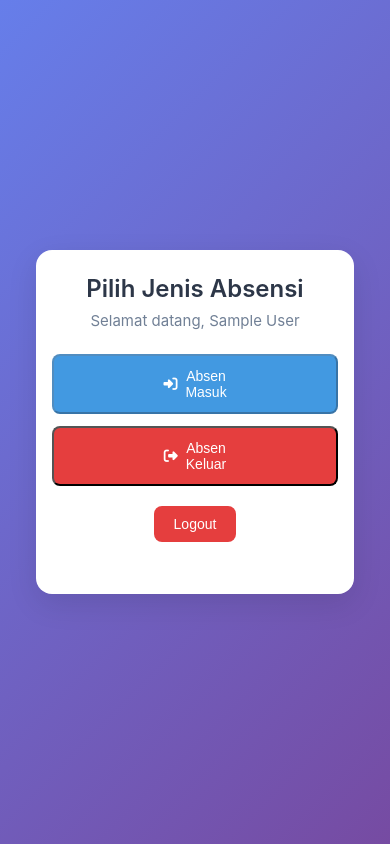
After one commit to Anggairm/persen, a PHP site: page /personel/absensi_selector.php in a window 390 px wide. The commit adds this page. Run offline with PHP 8.4, Linux system fonts and the light colour scheme; the visitor is signed in with stand-in values (Sample User, id 1); some libraries are stand-ins or nearby versions.

Commit message:
Add QR-based absensi keluar and selector for personel
Introduces absensi_selector.php for choosing absen masuk/keluar, scan_keluar.php for QR code scanning to record absensi keluar, and simpan_keluar.php for saving keluar time. Updates rekap_harian.php to display jam masuk and jam keluar, and changes login redirect to the selector page. Also updates the QR code image.

```diff
--- /dev/null
+++ b/personel/absensi_selector.php
@@ -0,0 +1,272 @@
+<?php
+session_start();
+if (!isset($_SESSION['personel_id'])) {
+    header('Location: login_personel.php');
+    exit;
+}
+
+date_default_timezone_set("Asia/Jakarta");
+$jam_sekarang = date("H:i");
+
+$disable_masuk  = ($jam_sekarang > "08:00"); // disable jika lewat jam 8
+$enable_keluar  = ($jam_sekarang >= "08:00"); // enable jika jam >= 15
+?>
+
+<!DOCTYPE html>
+<html lang="id">
+<head>
+    <meta charset="UTF-8">
+    <meta name="viewport" content="width=device-width, initial-scale=1.0">
+    <title>Scan QR Code</title>
+    <script src="https://unpkg.com/html5-qrcode"></script>
+    <style>
+        * {
+            margin: 0;
+            padding: 0;
+            box-sizing: border-box;
+        }
+
+        body {
+            font-family: -apple-system, BlinkMacSystemFont, 'Segoe UI', Roboto, Oxygen, Ubuntu, Cantarell, sans-serif;
+            background: linear-gradient(135deg, #667eea 0%, #764ba2 100%);
+            min-height: 100vh;
+            display: flex;
+            align-items: center;
+            justify-content: center;
+            padding: 20px;
+        }
+
+        .scan-container {
+            background: white;
+            border-radius: 16px;
+            padding: 32px 24px;
+            box-shadow: 0 10px 30px rgba(0, 0, 0, 0.1);
+            max-width: 480px;
+            width: 100%;
+            text-align: center;
+        }
+
+        .header {
+            margin-bottom: 24px;
+        }
+
+        h2 {
+            color: #2d3748;
+            font-size: 28px;
+            font-weight: 600;
+            margin-bottom: 8px;
+        }
+
+        .welcome-text {
+            color: #718096;
+            font-size: 16px;
+            margin-bottom: 20px;
+        }
+
+        .logout-form {
+            margin-bottom: 28px;
+        }
+
+        .logout-button {
+            background: #e53e3e;
+            color: white;
+            border: none;
+            padding: 10px 20px;
+            border-radius: 8px;
+            font-size: 14px;
+            font-weight: 500;
+            cursor: pointer;
+            outline: none;
+        }
+
+        .logout-button:hover {
+            background: #c53030;
+        }
+
+        .logout-button:active {
+            transform: translateY(1px);
+        }
+
+        .scanner-wrapper {
+            background: #f7fafc;
+            border-radius: 12px;
+            padding: 16px;
+            margin-bottom: 20px;
+        }
+
+        #reader {
+            width: 100%;
+            max-width: 320px;
+            margin: 0 auto;
+            border-radius: 8px;
+            overflow: hidden;
+        }
+
+        #reader video {
+            border-radius: 8px;
+        }
+
+        #result {
+            min-height: 24px;
+            padding: 12px;
+            background: #edf2f7;
+            border-radius: 8px;
+            color: #4a5568;
+            font-size: 14px;
+            font-weight: 500;
+            border: 2px solid transparent;
+        }
+
+        #result.success {
+            background: #c6f6d5;
+            color: #22543d;
+            border-color: #9ae6b4;
+        }
+
+        #result.error {
+            background: #fed7d7;
+            color: #742a2a;
+            border-color: #fc8181;
+        }
+
+        .scan-instruction {
+            color: #718096;
+            font-size: 14px;
+            margin-bottom: 16px;
+            line-height: 1.5;
+        }
+
+        /* Action Buttons (Absen Masuk & Absen Keluar) */
+        .button-container {
+            display: flex;
+            flex-direction: column;
+            gap: 16px;
+            margin: 20px 0;
+        }
+
+        .action-button {
+            display: flex;
+            align-items: center;
+            justify-content: center;
+            padding: 12px 40%;
+            border-radius: 8px;
+            font-size: 14px;
+            font-weight: 500;
+            cursor: pointer;
+            color: white;
+            outline: none;
+            text-decoration: none;
+        }
+
+        .action-button i {
+            margin-right: 8px;
+        }
+
+        .absen-masuk {
+            background: #4299e1;
+        }
+
+        .absen-masuk:hover {
+            background: #3182ce;
+        }
+
+        .absen-keluar {
+            background: #e53e3e;
+        }
+
+        .absen-keluar:hover {
+            background: #c53030;
+        }
+
+        /* Mobile responsiveness */
+        @media (max-width: 480px) {
+            .scan-container {
+                padding: 24px 16px;
+                margin: 16px;
+            }
+
+            h2 {
+                font-size: 24px;
+            }
+
+            .welcome-text {
+                font-size: 15px;
+            }
+
+            #reader {
+                max-width: 280px;
+            }
+
+            /* Flexbox untuk tombol absen agar vertikal di mobile */
+            .button-container {
+                flex-direction: column;
+                gap: 12px;
+            }
+
+            .action-button {
+                width: 100%;
+                justify-content: center;
+            }
+        }
+
+        /* QR Scanner styling overrides */
+        #reader__header_message {
+            display: none !important;
+        }
+
+        #reader__dashboard_section {
+            margin-top: 12px !important;
+        }
+
+        #reader__dashboard_section button {
+            background: #4299e1 !important;
+            border: none !important;
+            border-radius: 6px !important;
+            padding: 8px 16px !important;
+            color: white !important;
+            font-size: 13px !important;
+            font-weight: 500 !important;
+        }
+
+        #reader__dashboard_section button:hover {
+            background: #3182ce !important;
+        }
+    </style>
+</head>
+<body>
+    <div class="scan-container">
+        <div class="header">
+            <h2>Pilih Jenis Absensi</h2>
+            <p class="welcome-text">Selamat datang, <?= htmlspecialchars($_SESSION['nama']) ?></p>
+        </div>
+
+        <!-- Action Buttons (Absen Masuk & Absen Keluar) -->
+       <div class="button-container">
+            <form method="POST" action="scan.php">
+                <button type="submit"
+                        name="absen_masuk"
+                        class="action-button absen-masuk <?php echo $disable_masuk ? 'disabled-link' : ''; ?>"
+                        <?php echo $disable_masuk ? 'disabled' : ''; ?>>
+                    <i class="fas fa-sign-in-alt"></i> Absen Masuk
+                </button>
+            </form>
+
+            <form method="POST" action="scan_keluar.php">
+                <button type="submit"
+                        name="absen_keluar"
+                        class="action-button absen-keluar <?php echo !$enable_keluar ? 'disabled-link' : ''; ?>"
+                        <?php echo !$enable_keluar ? 'disabled' : ''; ?>>
+                    <i class="fas fa-sign-out-alt"></i> Absen Keluar
+                </button>
+            </form>
+        </div>
+
+        <form class="logout-form" action="logout.php" method="POST">
+            <button type="submit" class="logout-button">Logout</button>
+        </form>
+    </div>
+
+    <!-- Include Font Awesome for icons -->
+    <script src="https://kit.fontawesome.com/a076d05399.js"></script>
+</body>
+</html>
--- a/personel/proses_login.php
+++ b/personel/proses_login.php
@@ -13,7 +13,7 @@ if ($_SERVER['REQUEST_METHOD'] === 'POST') {
     if ($personel && password_verify($password, $personel['password'])) {
         $_SESSION['personel_id'] = $personel['id'];
         $_SESSION['nama'] = $personel['nama'];
-        header("Location: scan.php");
+        header("Location: absensi_selector.php");
         exit;
     } else {
         header("Location: login_personel.php?error=NRP atau password salah");
```
Also changed, not shown: admin/rekap_harian.php (+12 -2 lines), personel/scan_keluar.php (added, +234 -0 lines), personel/simpan_keluar.php (added, +46 -0 lines), assets/img/qrcode.png.
